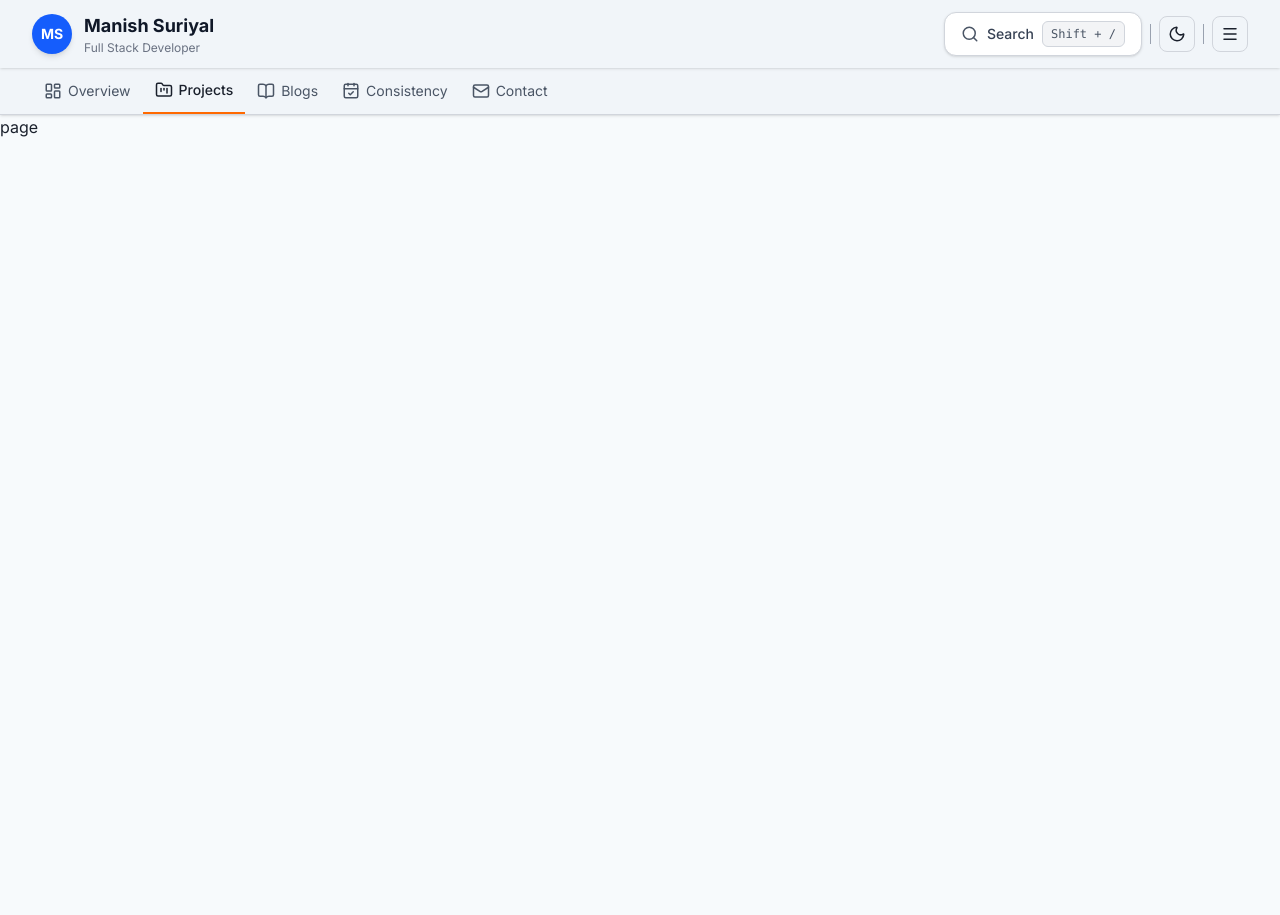
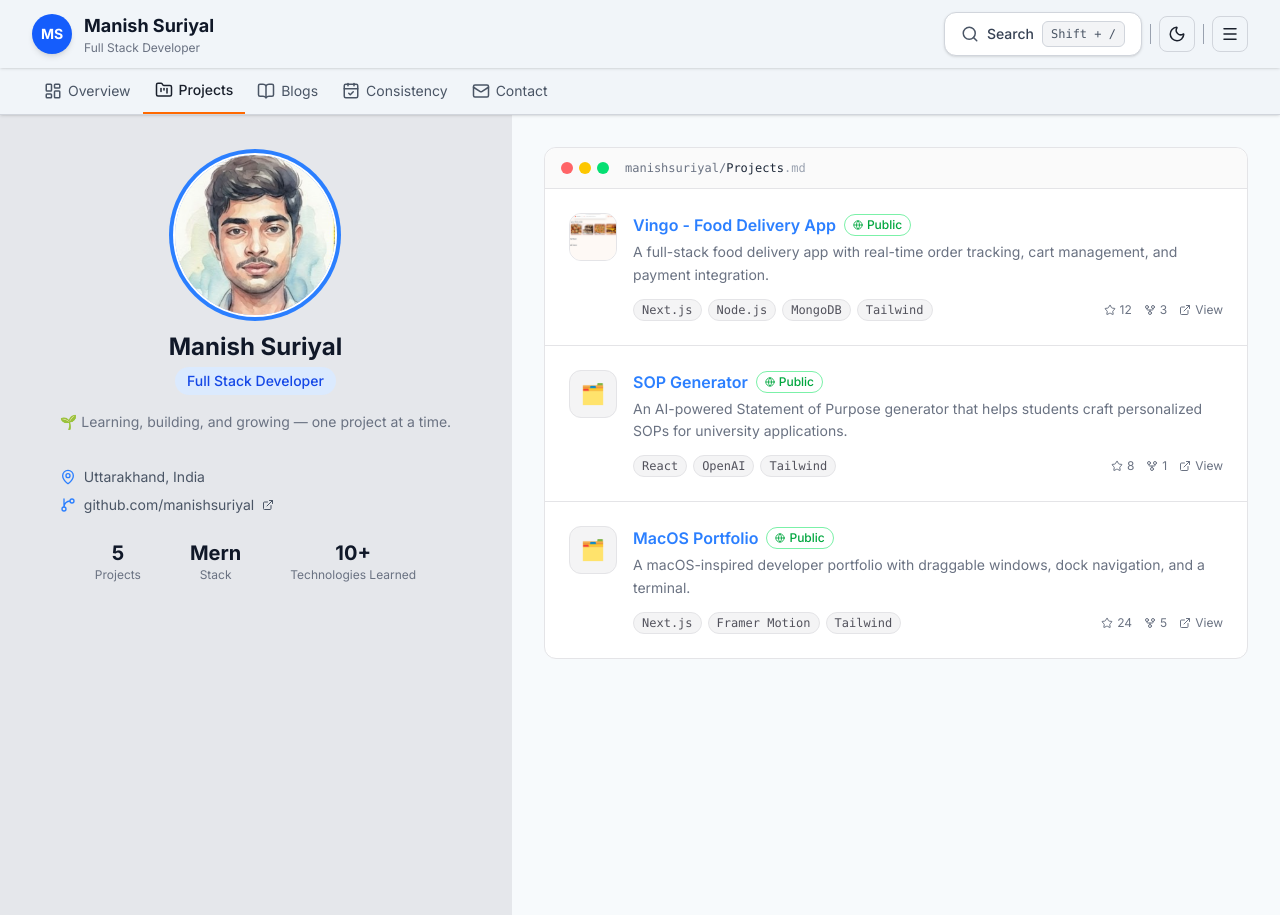
Before and after one commit to manish012321/Portfolio-Mani, a Next.js app: page /projects in a window 1280 px wide. Before the commit the page ends 800 px from the top, so only its background shows below. Built offline with nearby package versions, Linux system fonts and the light colour scheme.

Commit message:
add favicon and project page

```diff
--- a/app/layout.js
+++ b/app/layout.js
@@ -7,7 +7,10 @@ const inter = Inter({ subsets: ["latin"] });
 export const metadata = {
   title: "Manish Suriyal",
   description: "Full Stack Developer Portfolio",
-};
+  icons : {
+    icon:"/favicon.svg"
+  }
+ };
 
 export default function RootLayout({ children }) {
   return (
--- a/app/projects/page.jsx
+++ b/app/projects/page.jsx
@@ -1,8 +1,138 @@
 import React from 'react'
+import Left from '../components/Left'
+import { ExternalLink, Star, GitFork, Lock, Globe } from 'lucide-react'
+import Link from 'next/link'
+
+const projects = [
+  {
+    name: "Vingo - Food Delivery App",
+    desc: "A full-stack food delivery app with real-time order tracking, cart management, and payment integration.",
+    href: "https://github.com/manishsuriyal/vingo",
+    visibility: "Public",
+    stars: 12,
+    forks: 3,
+    tags: ["Next.js", "Node.js", "MongoDB", "Tailwind"],
+    img: "/vingo.jpeg",
+  },
+  {
+    name: "SOP Generator",
+    desc: "An AI-powered Statement of Purpose generator that helps students craft personalized SOPs for university applications.",
+    href: "https://github.com/manishsuriyal/sop-generator",
+    visibility: "Public",
+    stars: 8,
+    forks: 1,
+    tags: ["React", "OpenAI", "Tailwind"],
+    img: null,
+  },
+  {
+    name: "MacOS Portfolio",
+    desc: "A macOS-inspired developer portfolio with draggable windows, dock navigation, and a terminal.",
+    href: "https://github.com/manishsuriyal/macos-portfolio",
+    visibility: "Public",
+    stars: 24,
+    forks: 5,
+    tags: ["Next.js", "Framer Motion", "Tailwind"],
+    img: null,
+  },
+]
 
 const page = () => {
   return (
-    <div>page</div>
+    <section className='dark:bg-zinc-900 min-h-screen w-full md:flex'>
+
+      <Left />
+
+      {/* Right Content */}
+      <div className='md:w-3/5 p-4 md:p-8'>
+        <div className='rounded-none md:rounded-xl border-y md:border border-zinc-200 dark:border-zinc-700 bg-white dark:bg-[#0D1117]'>
+
+          {/* Header */}
+          <div className='flex items-center gap-2 px-4 py-3 border-b border-zinc-200 dark:border-zinc-700 bg-zinc-50 dark:bg-zinc-800/50 md:rounded-t-xl'>
+            <div className='flex gap-1.5'>
+              <span className='w-3 h-3 rounded-full bg-red-400' />
+              <span className='w-3 h-3 rounded-full bg-yellow-400' />
+              <span className='w-3 h-3 rounded-full bg-green-400' />
+            </div>
+            <p className='text-xs font-mono text-gray-500 dark:text-gray-400 ml-2'>
+              manishsuriyal/<span className='text-gray-800 dark:text-gray-200'>Projects</span>
+              <span className='text-gray-400'>.md</span>
+            </p>
+          </div>
+
+          {/* Projects List */}
+          <div className='divide-y divide-zinc-200 dark:divide-zinc-700'>
+            {projects.map((project) => (
+              <div key={project.name} className='p-5 md:p-6 hover:bg-zinc-50 dark:hover:bg-zinc-800/30 transition-colors'>
+                <div className='flex items-start gap-4'>
+
+                  {/* Image or Placeholder */}
+                  <div className='w-12 h-12 rounded-xl overflow-hidden border border-zinc-200 dark:border-zinc-700 bg-zinc-100 dark:bg-zinc-800 shrink-0 flex items-center justify-center'>
+                    {project.img ? (
+                      <img src={project.img} alt={project.name} className='w-full h-full object-cover' />
+                    ) : (
+                      <span className='text-xl'>🗂️</span>
+                    )}
+                  </div>
+
+                  {/* Info */}
+                  <div className='flex-1 min-w-0'>
+
+                    {/* Title row */}
+                    <div className='flex items-center gap-2 flex-wrap'>
+                      <Link
+                        href={project.href}
+                        target='_blank'
+                        className='text-base font-semibold text-blue-500 dark:text-blue-400 hover:underline'
+                      >
+                        {project.name}
+                      </Link>
+                      <span className={`flex items-center gap-1 text-xs px-2 py-0.5 rounded-full border font-medium
+                        ${project.visibility === 'Public'
+                          ? 'border-green-300 dark:border-green-700 text-green-600 dark:text-green-400'
+                          : 'border-zinc-300 dark:border-zinc-600 text-zinc-500 dark:text-zinc-400'
+                        }`}>
+                        {project.visibility === 'Public' ? <Globe size={10} /> : <Lock size={10} />}
+                        {project.visibility}
+                      </span>
+                    </div>
+
+                    {/* Description */}
+                    <p className='text-sm text-gray-500 dark:text-gray-400 mt-1 leading-relaxed'>
+                      {project.desc}
+                    </p>
+
+                    {/* Tags & Stats */}
+                    <div className='flex items-center justify-between mt-3 flex-wrap gap-2'>
+                      <div className='flex flex-wrap gap-1.5'>
+                        {project.tags.map(tag => (
+                          <span key={tag} className='text-xs px-2 py-0.5 rounded-full bg-zinc-100 dark:bg-zinc-800 border border-zinc-200 dark:border-zinc-700 text-zinc-600 dark:text-zinc-400 font-mono'>
+                            {tag}
+                          </span>
+                        ))}
+                      </div>
+                      <div className='flex items-center gap-3 text-xs text-gray-500 dark:text-gray-400'>
+                        <span className='flex items-center gap-1'>
+                          <Star size={12} /> {project.stars}
+                        </span>
+                        <span className='flex items-center gap-1'>
+                          <GitFork size={12} /> {project.forks}
+                        </span>
+                        <Link href={project.href} target='_blank' className='flex items-center gap-1 hover:text-blue-400 transition-colors'>
+                          <ExternalLink size={12} /> View
+                        </Link>
+                      </div>
+                    </div>
+
+                  </div>
+                </div>
+              </div>
+            ))}
+          </div>
+
+        </div>
+      </div>
+
+    </section>
   )
 }
 
```
Also changed, not shown: public/favicon.svg (added).
